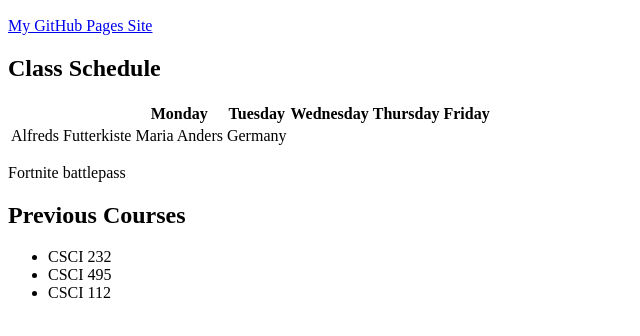
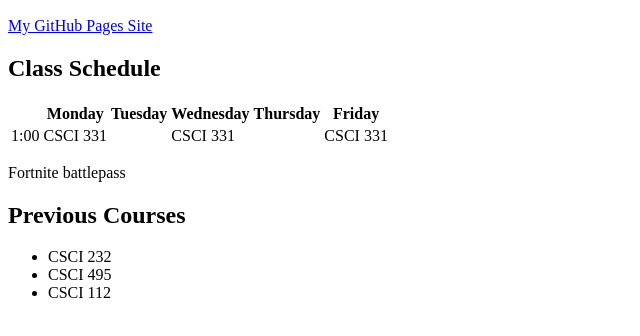
Before and after one commit to jwilcox76/jwilcox76.github.io, a plain HTML site: page index.html in a window 1280 px wide. Shown: the part 110-446 px from the top of the page, without its empty margins (0-640 px from the left). Drawn offline with Linux system fonts and the light colour scheme.

Commit message:
Update index.html

```diff
--- a/index.html
+++ b/index.html
@@ -27,9 +27,12 @@
         <th>Friday</th>
       </tr>
       <tr>
-        <td>Alfreds Futterkiste</td>
-        <td>Maria Anders</td>
-        <td>Germany</td>
+        <td>1:00</td>
+        <td>CSCI 331</td>
+        <td></td>
+        <td>CSCI 331</td>
+        <td></td>
+        <td>CSCI 331</td>
       </tr>
     </table>
 
```
